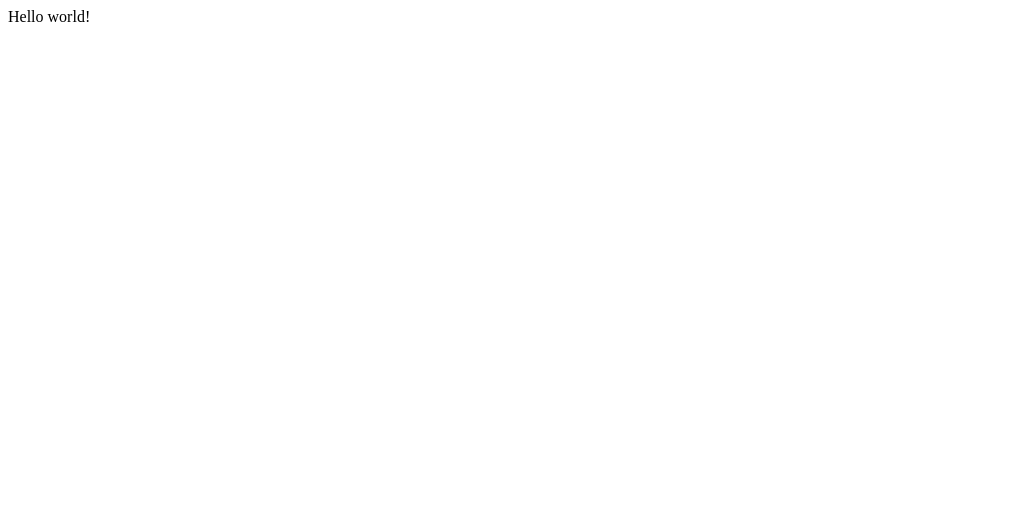
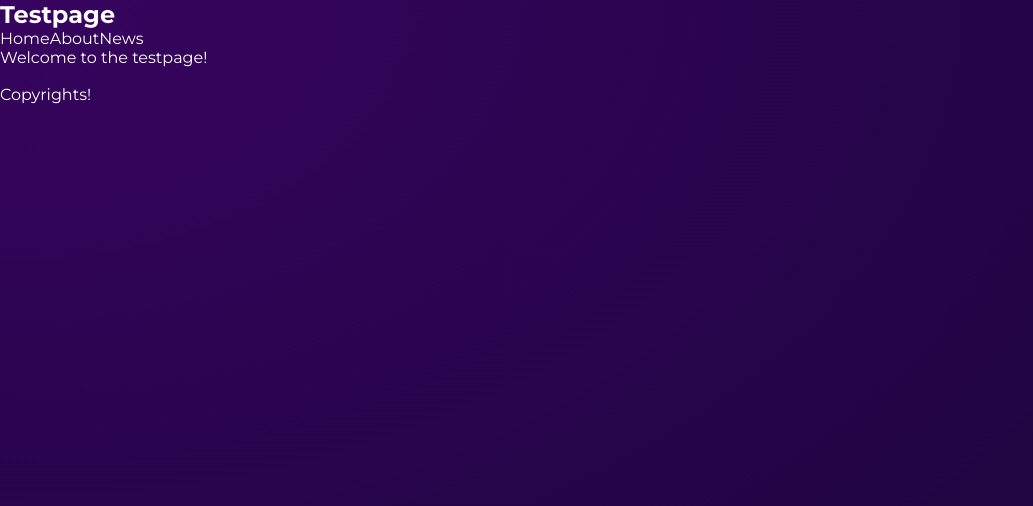
Before and after one commit to cpoellmann/gatsby-playground, a Gatsby site: page / in a window 1280 px wide. Shown: the whole page, without its empty margins (0-1033 px from the left). Built offline with nearby package versions, Linux system fonts and the light colour scheme; Gatsby itself is replaced by a stand-in of ours.

Commit message:
Add common pages/subpages, links and simple components

```diff
--- /dev/null
+++ b/src/components/Layout.js
@@ -0,0 +1,17 @@
+import React from 'react'
+import NavBar from './NavBar'
+import '../styles/global.css'
+
+export default function Layout({ children }) {
+    return (
+        <div>
+            <NavBar />
+            <div>
+                {children}
+            </div>
+            <footer>
+                <p>Copyrights!</p>
+            </footer>
+        </div>
+    )
+}
--- /dev/null
+++ b/src/components/NavBar.js
@@ -0,0 +1,13 @@
+import { Link } from 'gatsby'
+import React from 'react'
+
+export default function NavBar() {
+    return (
+        <nav>
+            <h1>Testpage</h1>
+            <Link to="/">Home</Link>
+            <Link to="/about">About</Link>
+            <Link to="/news">News</Link>
+        </nav>
+    )
+}
--- a/src/pages/index.js
+++ b/src/pages/index.js
@@ -1,5 +1,11 @@
 import React from "react"
+import Layout from '../components/Layout'
 
 export default function Home() {
-  return <div>Hello world!</div>
+  return (
+    <Layout>
+      <div>Welcome to the testpage!
+      </div>
+    </Layout>
+  )
 }
--- /dev/null
+++ b/src/styles/global.css
@@ -0,0 +1,20 @@
+@import url('https://fonts.googleapis.com/css2?family=Montserrat:wght@300;400;500;700&display=swap');
+
+* {
+  margin: 0;
+  padding: 0;
+  text-decoration: none;
+  font-family: "Montserrat";
+  color: white;
+}
+html, body {
+  min-height: 100%;
+}
+body {
+  background: radial-gradient(at top left, rgb(55, 4, 95) 0%, rgb(22, 5, 54) 100%);
+  background-repeat: no-repeat;
+}
+p {
+  margin: 16px auto;
+  line-height: 1.5em;
+}
```
Also changed, not shown: src/pages/404.js (added, +13 -0 lines), src/pages/about.js (added, +13 -0 lines), src/pages/news/index.js (added, +13 -0 lines).
